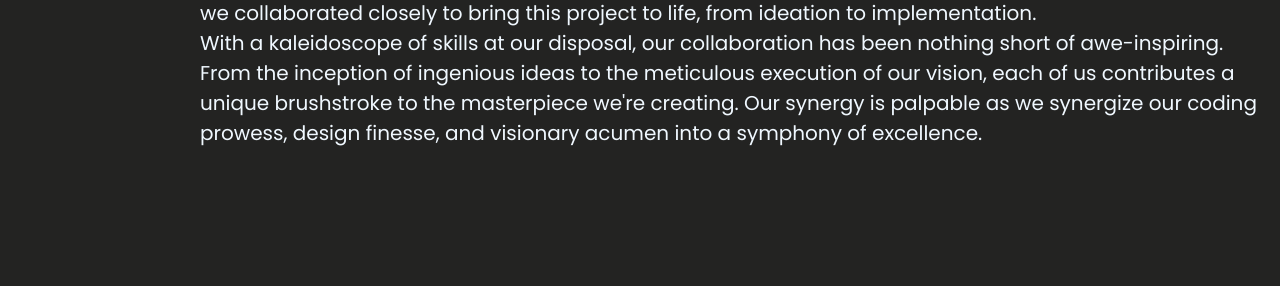
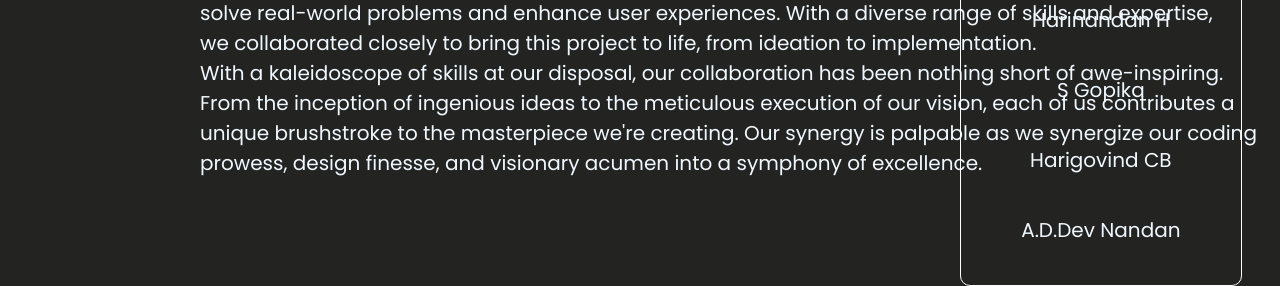
Before and after one commit to Nandan-9/Mailman, a website: page Frontend/about.html in a window 1280 px wide. Shown: the part 552-838 px from the top of the page. Before the commit the page ends 800 px from the top, so only its background shows below. Drawn offline with nearby package versions, Linux system fonts and the light colour scheme.

Commit message:
about page completed

```diff
--- a/Frontend/about.html
+++ b/Frontend/about.html
@@ -55,10 +55,13 @@
                  palpable as we synergize our coding <br>prowess, design finesse, and visionary acumen into a symphony of excellence.<br>
             </span>
 
-
     </div>
     <div class="team">
-      <span class="name1"><a href=""></a></span>
+      <h2>Meet the Team</h2>
+      <span class="name1"><a href="./Resumes/120/resume.html">Harinandan H</a></span>
+      <span class="name1"><a href="./Resumes/145/index.html">S Gopika</a></span>
+      <span class="name1"><a href="./Resumes/119/index.html">Harigovind CB</a></span>
+      <span class="name1"><a href="./Resumes/101/index.html">A.D.Dev Nandan</a></span>
     </div>
     <script
     src="https://code.jquery.com/jquery-3.3.1.slim.min.js"
--- a/Frontend/styles/about.css
+++ b/Frontend/styles/about.css
@@ -138,12 +138,32 @@ footer{
 .content span{
   color: aliceblue;
   position: relative;
-  top: 100px;
+  top: 130px;
   margin-bottom: 10px;
   left: 200px;
   font-size: 20px;
 
 }
-.content.cont-1{
-  margin-bottom: 20px;
+
+.team{
+  position: absolute;
+  top: 470px;
+  left: 75%;
+  display: flex;
+  flex-direction: column;
+  padding: 20px;
+  border: 1px solid white;
+  border-radius: 10px;
+  color: aliceblue;
+  align-items: center;
 }
+.team a{
+  text-decoration: none;
+  color: aliceblue;
+}
+
+.team span {
+  padding: 20px;
+  font-size: 20px;
+  color: aliceblue;
+}
```
